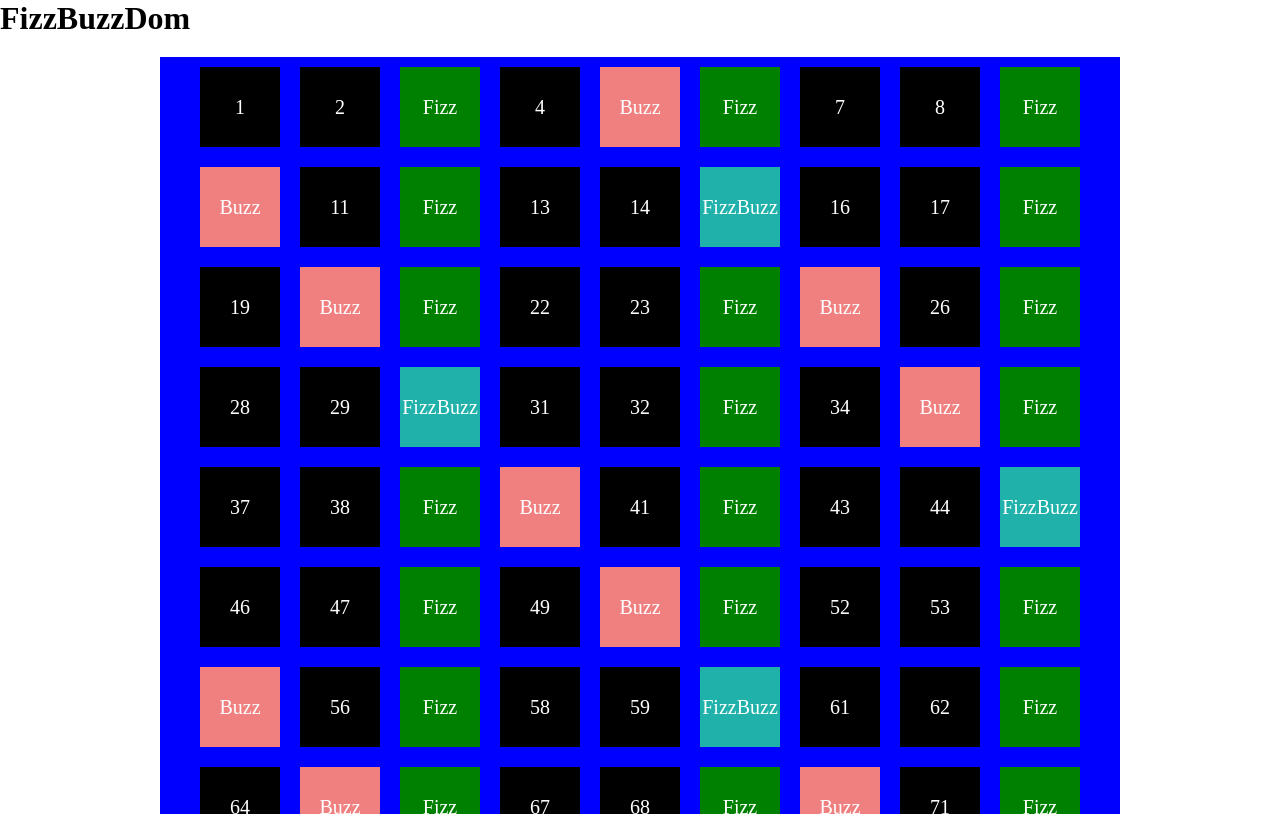
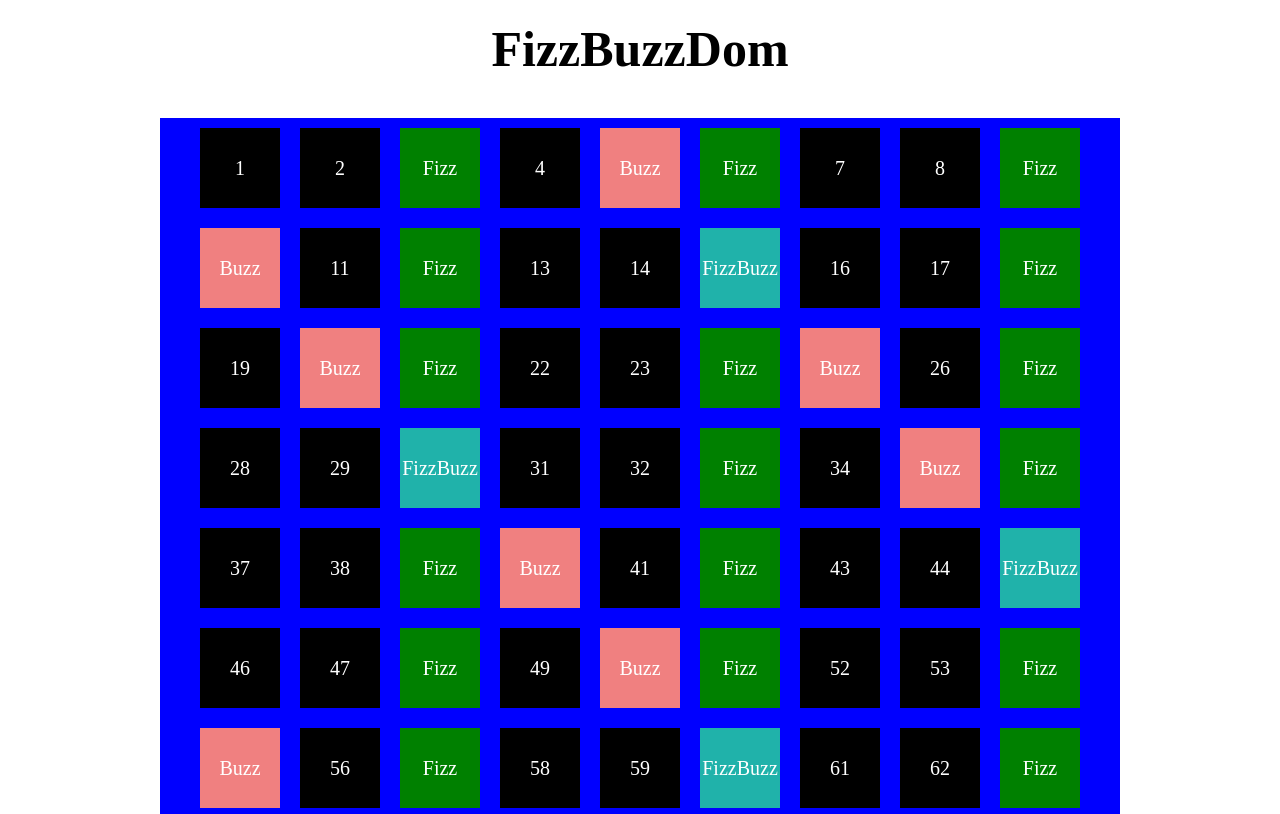
Before and after one commit to MattiaAngelini/js-fizzbuzz, a plain HTML site: page index.html in a window 1280 px wide. Shown: the top 814 px of the page. Drawn offline with Linux system fonts and the light colour scheme.

Commit message:
Fixed: title

```diff
--- a/css/style.css
+++ b/css/style.css
@@ -12,6 +12,12 @@
     display: flex;
     flex-wrap: wrap;
     justify-content: center;
+}
+
+.text-center {
+    padding: 20px;
+    text-align: center;
+    font-size: 50px;
 }
 
 .box {
```
